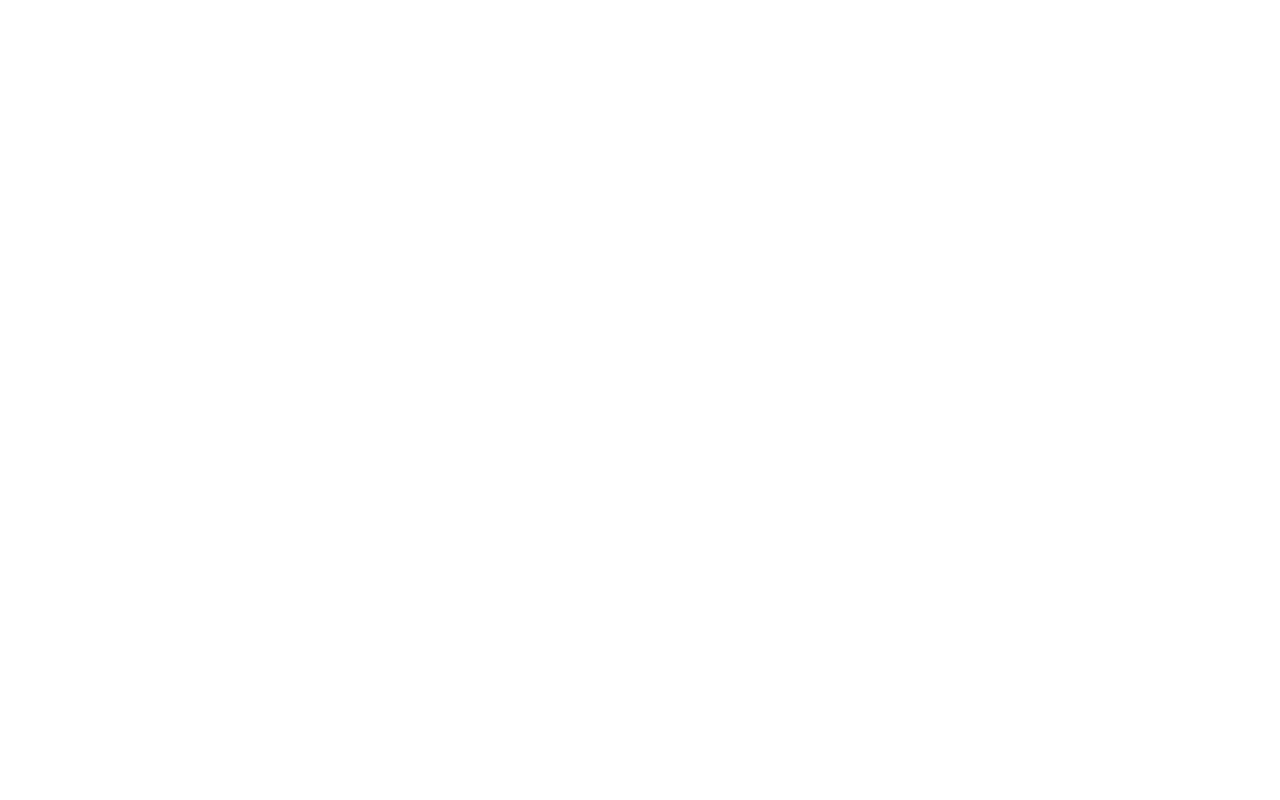
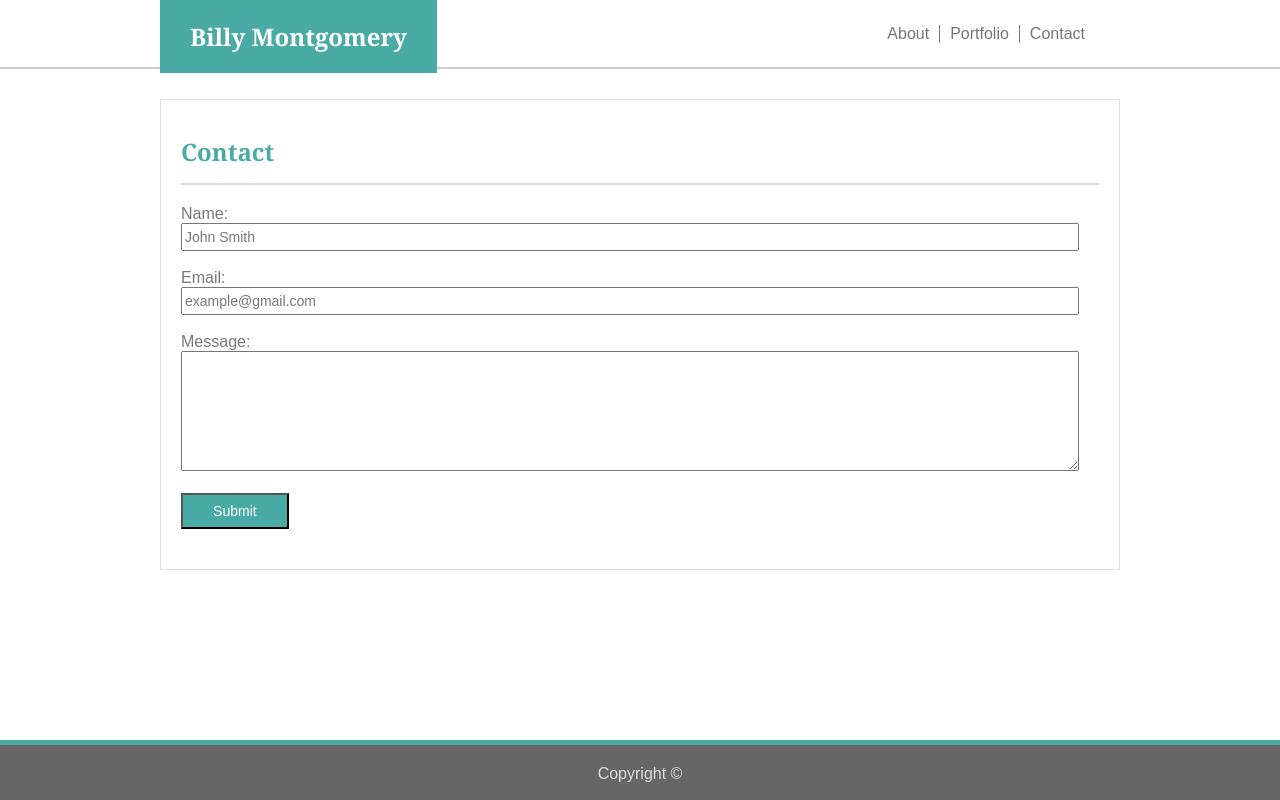
Before and after one commit to w4tsw4ts/Basic-Portfolio, a plain HTML site: page contact.html in a window 1280 px wide. Drawn offline with Linux system fonts and the light colour scheme.

```diff
--- a/assets/css/style.css
+++ b/assets/css/style.css
@@ -125,3 +125,52 @@ position: fixed;
 bottom: 0;
 border-top: 5px solid #4AAAA5;
 }
+
+.picture{
+    width: 200px;
+    height: 200px;
+
+}
+
+.caption{
+    padding: 20px;
+    width: 290px;
+    background: #4AAAA5;
+    color: white;
+    text-align: center;
+    position: absolute;
+    bottom: 30px;
+}
+
+form{
+    padding: 20px;
+    padding-left: 0;
+}
+
+.name{
+    width:100%;
+    height: 28px;
+    color: #777777;
+    font-size: 14px;
+}
+
+.email{
+    width:100%;
+    height: 28px;
+    color: #777777;
+    font-size: 14px;
+}
+
+.message{
+    width:100%;
+    height: 120px;
+    color: #777777;
+    font-size: 14px;
+}
+
+.button{
+    padding: 8px;
+    background: #4AAAA5;
+    color: white;
+    width: 12%;
+    font-size: 14px;
--- a/contact.html
+++ b/contact.html
@@ -0,0 +1,36 @@
+<!DOCTYPE html>
+<html lang="en-us">
+<head>
+    <meta charset="utf-8" />
+    <title>Billy Montgomery - Contact</title>
+    <link rel="stylesheet" type="text/css" media="screen" href="assets/css/style.css" />
+</head>
+<body>
+    <header>
+        <div id="header-box">
+            <h1>
+                Billy Montgomery
+            </h1>
+            <ul>
+                <li><a href="index.html">About</a></li>
+                <li><a href="portfolio.html">Portfolio</a></li>
+                <li><a href="#">Contact</a></li>
+            </ul>
+        </div>
+    </header>
+    <section id="main-box">
+        <h2>
+            Contact
+        </h2>
+        <form name="contactMe" action="#" method="POST">
+            Name: <br><input type="text" name="name" class="name" value="John Smith"><br><br>
+            Email: <br><input type="email" name="Email" class="email" value="example@gmail.com"><br><br>
+            Message:<br><textarea name="message" class="message"></textarea><br><br>
+            <input type="submit" value="Submit" class="button">
+        </form>
+    </section>
+    <footer>
+        Copyright &copy;
+    </footer>
+</body>
+</html>
```
Also changed, not shown: portfolio.html (+58 -0 lines), assets/images/bmw.jpg (added), assets/images/cesna152.jpg (added), assets/images/fordtbucket.jpg (added), assets/images/lamb.jpg (added), assets/images/mustang.jpg (added).
